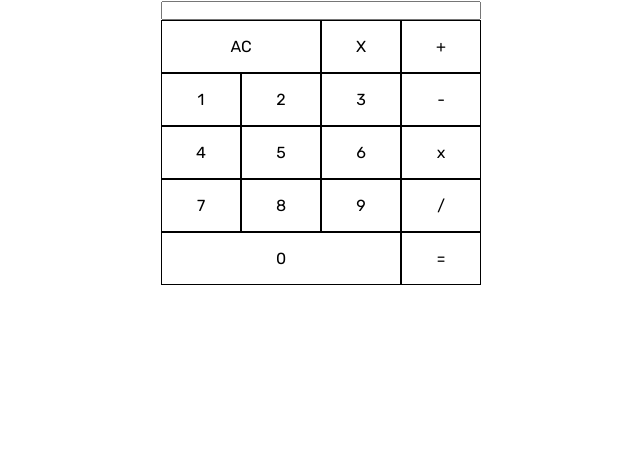
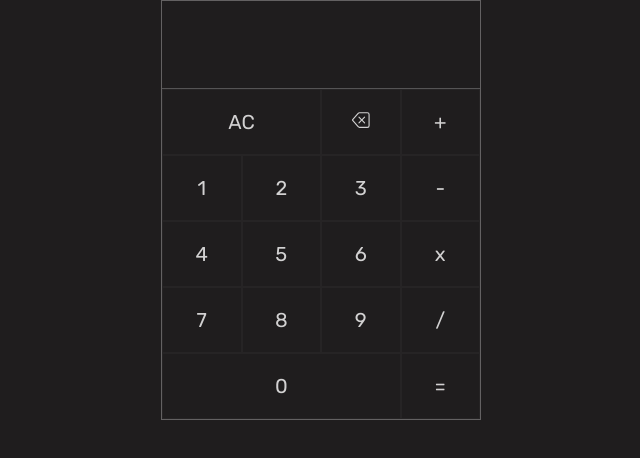
Before and after one commit to yoga-au/vue-calculator, a Vue app: page / in a window 1280 px wide. Shown: the top 458 px of the page, without its empty margins (319-959 px from the left). Built offline with nearby package versions, Linux system fonts and the light colour scheme.

Commit message:
Apply css styling (grid and coloring)

```diff
--- a/src/App.vue
+++ b/src/App.vue
@@ -19,7 +19,7 @@ export default {
   -webkit-font-smoothing: antialiased;
   -moz-osx-font-smoothing: grayscale;
   text-align: center;
-  /* color: #2c3e50;
-  margin-top: 60px; */
+  color: white;
+  /* margin-top: 60px; */
 }
 </style>
--- a/src/assets/global.css
+++ b/src/assets/global.css
@@ -2,6 +2,10 @@
 	box-sizing: border-box;
 	margin: 0;
 	padding: 0;
+}
+
+body {
+	background: #1F1D1E;
 }
 
 /**
--- a/src/components/Calculator.vue
+++ b/src/components/Calculator.vue
@@ -1,24 +1,31 @@
 <template>
-	<div>{{ output }}</div>
-	<input class="screen" type="text" v-model="screen">
-	<div class="numpad-container">
-		<button class="numpad clear" @click="clear">AC</button>
-		<button class="numpad delete" @click="deleteScreen">X</button>
-		<button class="numpad" @click="plus" :disabled="disableOperator">+</button>
-		<button class="numpad" @click="numOne" :disabled="disable">1</button>
-		<button class="numpad" @click="numTwo" :disabled="disable">2</button>
-		<button class="numpad" @click="numThree" :disabled="disable">3</button>
-		<button class="numpad" @click="minus" :disabled="disableOperator">-</button>
-		<button class="numpad" @click="numFour" :disabled="disable">4</button>
-		<button class="numpad" @click="numFive" :disabled="disable">5</button>
-		<button class="numpad" @click="numSix" :disabled="disable">6</button>
-		<button class="numpad" @click="multiply" :disabled="disableOperator">x</button>
-		<button class="numpad" @click="numSeven" :disabled="disable">7</button>
-		<button class="numpad" @click="numEight" :disabled="disable">8</button>
-		<button class="numpad" @click="numNine" :disabled="disable">9</button>
-		<button class="numpad" @click="division" :disabled="disableOperator">/</button>
-		<button class="numpad zero" @click="numZero" :disabled="disable">0</button>
-		<button class="numpad" @click="evaluate" :disabled="disable">=</button>
+	<div class="calculator">
+		<div class="output">{{ output }}</div>
+		<input class="screen" type="text" v-model="screen">
+		<div class="numpad-container">
+			<button class="numpad clear" @click="clear">AC</button>
+			<button class="numpad delete" @click="deleteScreen">
+				<svg xmlns="http://www.w3.org/2000/svg" width="18" height="18" fill="currentColor" class="bi bi-backspace" viewBox="0 0 16 16">
+					<path d="M5.83 5.146a.5.5 0 0 0 0 .708L7.975 8l-2.147 2.146a.5.5 0 0 0 .707.708l2.147-2.147 2.146 2.147a.5.5 0 0 0 .707-.708L9.39 8l2.146-2.146a.5.5 0 0 0-.707-.708L8.683 7.293 6.536 5.146a.5.5 0 0 0-.707 0z"/>
+					<path d="M13.683 1a2 2 0 0 1 2 2v10a2 2 0 0 1-2 2h-7.08a2 2 0 0 1-1.519-.698L.241 8.65a1 1 0 0 1 0-1.302L5.084 1.7A2 2 0 0 1 6.603 1h7.08zm-7.08 1a1 1 0 0 0-.76.35L1 8l4.844 5.65a1 1 0 0 0 .759.35h7.08a1 1 0 0 0 1-1V3a1 1 0 0 0-1-1h-7.08z"/>
+				</svg>
+			</button>
+			<button class="numpad operator" @click="plus" :disabled="disableOperator"> + </button>
+			<button class="numpad number" @click="numOne" :disabled="disable"> 1 </button>
+			<button class="numpad number" @click="numTwo" :disabled="disable"> 2 </button>
+			<button class="numpad number" @click="numThree" :disabled="disable"> 3 </button>
+			<button class="numpad operator" @click="minus" :disabled="disableOperator"> - </button>
+			<button class="numpad number" @click="numFour" :disabled="disable"> 4 </button>
+			<button class="numpad number" @click="numFive" :disabled="disable"> 5 </button>
+			<button class="numpad number" @click="numSix" :disabled="disable"> 6 </button>
+			<button class="numpad operator" @click="multiply" :disabled="disableOperator"> x </button>
+			<button class="numpad number" @click="numSeven" :disabled="disable"> 7 </button>
+			<button class="numpad number" @click="numEight" :disabled="disable"> 8 </button>
+			<button class="numpad number" @click="numNine" :disabled="disable"> 9 </button>
+			<button class="numpad operator" @click="division" :disabled="disableOperator"> / </button>
+			<button class="numpad zero" @click="numZero" :disabled="disable"> 0 </button>
+			<button class="numpad" @click="evaluate" :disabled="disable"> = </button>
+		</div>
 	</div>
 </template>
 
@@ -128,25 +135,56 @@ export default {
 </script>
 
 <style>
+	.calculator {
+		border: .5px solid rgba(255, 255, 255, .3);
+		max-width: 320px;
+		width: 100%;
+		margin: 0 auto;
+	}
+
+	.output {
+		height: 1rem;
+		padding: .5rem .5rem 0;
+		text-align: right;
+		font-size: .8rem;
+		opacity: .5;
+	}
+
 	.screen {
 		max-width: 320px;
 		width: 100%;
+		font-size: 3rem;
+		padding: .5rem;
+		text-align: right;
+		border: none;
+		background: none;
+		color: white;
+		opacity: .8;
+		border-bottom: 1px solid rgba(255, 255, 255, .3)
 	}
 
 	.numpad-container {
 		max-width: 320px;
 		margin: 0 auto;
-		/* border: 1px solid black; */
 		display: grid;
 		grid-template-columns: repeat(4, 1fr);
 		grid-template-rows: repeat(5, 1fr);
 		align-items: center;
+		/* border: .5px solid rgba(255, 255, 255, .16); */
 	}
 
 	.numpad {
 		padding: 1em;
-		border: 1px solid black;
+		border: .5px solid rgba(255, 255, 255, .04);
 		cursor: pointer;
+		font-size: 1.25rem;
+		/* font-weight: bold; */
+		opacity: .8;
+		transition: all .2s ease-out;
+	}
+
+	.numpad:hover {
+		background: #353234;
 	}
 
 	.numpad.clear {
```
